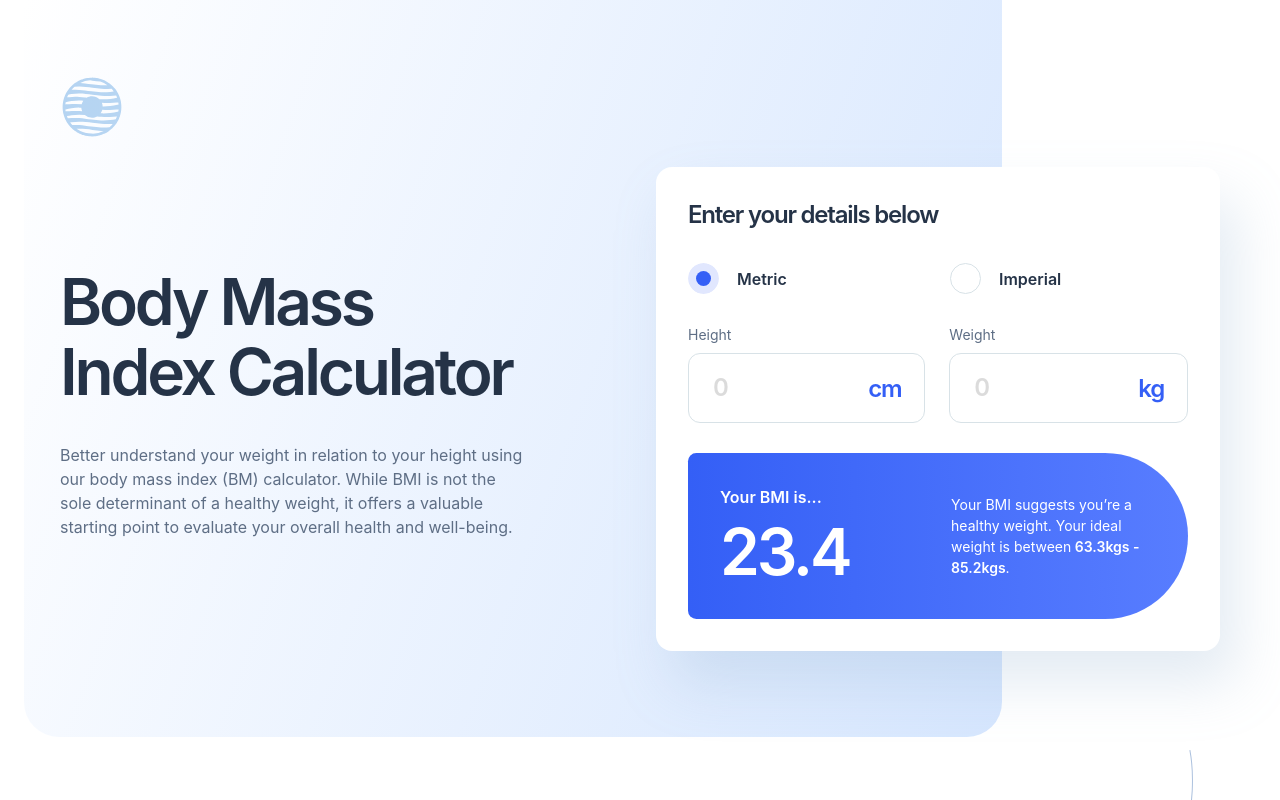
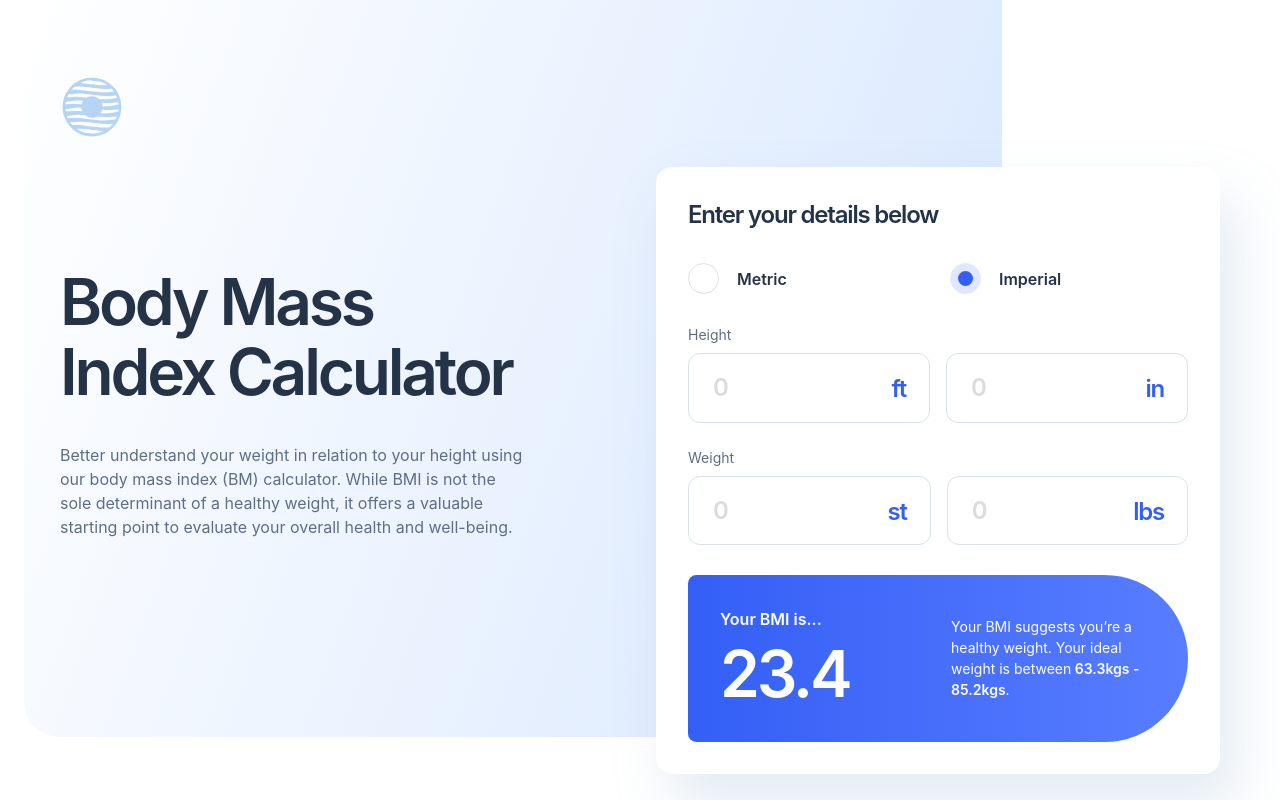
Before and after one commit to pchupchu/bmi-calculator, a React (Create React App) app: page / in a window 1280 px wide. Both pictures are taken after a click on the radio button "Imperial". Shown: the top 800 px of the page. Built offline with nearby package versions, Linux system fonts and the light colour scheme.

Commit message:
Add Imperial and Metric components

```diff
--- a/src/components/Calculator/Calculator.css
+++ b/src/components/Calculator/Calculator.css
@@ -109,70 +109,6 @@
   border: none;
 }
 
-.calculator__info {
-  margin: 0;
-  display: flex;
-  flex-direction: column;
-  padding: 0;
-  border: none;
-  gap: 16px;
-}
-
-@media screen and (min-width: 768px) {
-  .calculator__info {
-    flex-direction: row;
-    gap: 24px;
-  }
-}
-
-.calculator__info-container {
-  position: relative;
-}
-
-.calculator__label {
-  color: var(--grey);
-  font-size: var(--body-s);
-  line-height: var(--body-line-height);
-}
-
-.calculator__input {
-  margin-top: 8px;
-  padding: 20px 24px;
-  width: 100%;
-  box-sizing: border-box;
-  font-size: var(--heading-m);
-  font-weight: 600;
-  letter-spacing: -1.2px;
-  border-radius: 12px;
-  border: 1px solid var(--light-grey);
-  background-color: var(--white);
-  cursor: pointer;
-}
-
-.calculator__input::placeholder {
-  opacity: 0.25;
-}
-
-.calculator__input:focus {
-  outline: none;
-}
-
-.calculator__input:hover {
-  border-color: var(--blue);
-}
-
-.calculator__unit {
-  display: block;
-  position: absolute;
-  top: 48%;
-  right: 0;
-  font-size: var(--heading-m);
-  font-weight: 600;
-  letter-spacing: -1.2px;
-  color: var(--blue);
-  margin-right: 24px;
-}
-
 .calculator__result {
   padding: 32px;
   border-radius: 16px;
--- a/src/components/Calculator/Calculator.js
+++ b/src/components/Calculator/Calculator.js
@@ -1,72 +1,62 @@
+import { useState } from "react";
 import "./Calculator.css";
+import Metric from "../Metric/Metric";
+import Imperial from "../Imperial/Imperial";
 
 function Calculator() {
+  const [isMetic, setIsMetric] = useState(true);
+  const [isImperial, setIsImperial] = useState(false);
+
+  const handleMetricClick = () => {
+    setIsMetric(true);
+    setIsImperial(false);
+    console.log(`metric ${isMetic}`);
+    console.log(`imperial ${isImperial}`);
+  };
+
+  const handleImperialClick = () => {
+    setIsImperial(true);
+    setIsMetric(false);
+    console.log(`metric ${isMetic}`);
+    console.log(`imperial ${isImperial}`);
+  };
+
   return (
     <div className="calculator">
       <div className="calculator__container">
         <form className="calculator__form">
           <h2 className="calculator__title">Enter your details below</h2>
           <fieldset className="calculator__system">
-            <div class="calculator__custom-radio">
+            <div className="calculator__custom-radio">
               <input
                 type="radio"
                 name="choice"
                 id="metric"
                 value="metric"
                 className="calculator__choice"
-                checked
+                checked={isMetic}
+                onChange={handleMetricClick}
               />
-              <label for="metric" className="calculator__system-label">
+              <label htmlFor="metric" className="calculator__system-label">
                 Metric
               </label>
             </div>
-            <div class="calculator__custom-radio">
+            <div className="calculator__custom-radio">
               <input
                 type="radio"
                 name="choice"
                 id="imperial"
                 value="imperial"
                 className="calculator__choice"
+                checked={isImperial}
+                onChange={handleImperialClick}
               />
-              <label for="imperial" className="calculator__system-label">
+              <label htmlFor="imperial" className="calculator__system-label">
                 Imperial
               </label>
             </div>
           </fieldset>
-          <fieldset class="calculator__info">
-            <div className="calculator__info-container">
-              <label for="height" className="calculator__label">
-                Height
-              </label>
-              <input
-                type="text"
-                className="calculator__input"
-                id="height"
-                name="height"
-                placeholder="0"
-                required
-                // value={values.height || ""}
-                // onChange={handleChange}
-              />
-              <span className="calculator__unit">cm</span>
-            </div>
-            <div className="calculator__info-container">
-              <label for="weight" className="calculator__label">
-                Weight
-              </label>
-              <input
-                type="text"
-                className="calculator__input"
-                id="weight"
-                name="weight"
-                placeholder="0"
-                required
-                // value={values.height || ""}
-                // onChange={handleChange}
-              />
-              <span className="calculator__unit">kg</span>
-            </div>
-          </fieldset>
+          {isMetic ? <Metric /> : <Imperial />}
         </form>
         <div className="calculator__result">
           <div className="calculator__inner">
--- /dev/null
+++ b/src/components/Imperial/Imperial.css
@@ -0,0 +1,72 @@
+
+.imperial {
+  margin: 0;
+  display: flex;
+  flex-direction: column;
+  padding: 0;
+  border: none;
+  gap: 16px;
+}
+
+@media screen and (min-width: 768px) {
+  .imperial {
+    gap: 24px;
+  }
+}
+
+.imperial__wrapper {
+  display: flex;
+  gap: 16px;
+}
+
+.imperial__container {
+  position: relative;
+}
+
+.imperial__label {
+  color: var(--grey);
+  font-size: var(--body-s);
+  line-height: var(--body-line-height);
+}
+
+.imperial__label_disabled {
+  visibility: hidden;
+}
+
+.imperial__input {
+  margin-top: 8px;
+  padding: 20px 24px;
+  width: 100%;
+  box-sizing: border-box;
+  font-size: var(--heading-m);
+  font-weight: 600;
+  letter-spacing: -1.2px;
+  border-radius: 12px;
+  border: 1px solid var(--light-grey);
+  background-color: var(--white);
+  cursor: pointer;
+}
+
+.imperial__input::placeholder {
+  opacity: 0.25;
+}
+
+.imperial__input:focus {
+  outline: none;
+}
+
+.imperial__input:hover {
+  border-color: var(--blue);
+}
+
+.imperial__unit {
+  display: block;
+  position: absolute;
+  top: 47px;
+  right: 0;
+  font-size: var(--heading-m);
+  font-weight: 600;
+  letter-spacing: -1.2px;
+  color: var(--blue);
+  margin-right: 24px;
+}
--- /dev/null
+++ b/src/components/Imperial/Imperial.js
@@ -0,0 +1,86 @@
+import "./Imperial.css";
+
+function Imperial() {
+  return (
+    <fieldset className="imperial">
+      <div className="imperial__wrapper">
+        <div className="imperial__container">
+          <label htmlFor="height" className="imperial__label">
+            Height
+          </label>
+          <input
+            type="text"
+            className="imperial__input"
+            id="height"
+            name="height"
+            placeholder="0"
+            required
+            // value={values.height || ""}
+            // onChange={handleChange}
+          />
+          <span className="imperial__unit">ft</span>
+        </div>
+
+        <div className="imperial__container">
+          <label
+            htmlFor="height_in"
+            className="imperial__label imperial__label_disabled"
+          >
+            Height
+          </label>
+          <input
+            type="text"
+            className="imperial__input"
+            id="height_in"
+            name="height_in"
+            placeholder="0"
+            required
+            // value={values.height || ""}
+            // onChange={handleChange}
+          />
+          <span className="imperial__unit">in</span>
+        </div>
+      </div>
+      <div className="imperial__wrapper">
+        <div className="imperial__container">
+          <label htmlFor="weight" className="imperial__label">
+            Weight
+          </label>
+          <input
+            type="text"
+            className="imperial__input"
+            id="weight"
+            name="weight"
+            placeholder="0"
+            required
+            // value={values.height || ""}
+            // onChange={handleChange}
+          />
+          <span className="imperial__unit">st</span>
+        </div>
+
+        <div className="imperial__container">
+          <label
+            htmlFor="weight_lbs"
+            className="imperial__label imperial__label_disabled"
+          >
+            Height
+          </label>
+          <input
+            type="text"
+            className="imperial__input"
+            id="weight_lbs"
+            name="weight_lbs"
+            placeholder="0"
+            required
+            // value={values.height || ""}
+            // onChange={handleChange}
+          />
+          <span className="imperial__unit">lbs</span>
+        </div>
+      </div>
+    </fieldset>
+  );
+}
+
+export default Imperial;
--- /dev/null
+++ b/src/components/Metric/Metric.css
@@ -0,0 +1,64 @@
+
+.metric {
+  margin: 0;
+  display: flex;
+  flex-direction: column;
+  padding: 0;
+  border: none;
+  gap: 16px;
+}
+
+@media screen and (min-width: 768px) {
+  .metric {
+    flex-direction: row;
+    gap: 24px;
+  }
+}
+
+.metric__container {
+  position: relative;
+}
+
+.metric__label {
+  color: var(--grey);
+  font-size: var(--body-s);
+  line-height: var(--body-line-height);
+}
+
+.metric__input {
+  margin-top: 8px;
+  padding: 20px 24px;
+  width: 100%;
+  box-sizing: border-box;
+  font-size: var(--heading-m);
+  font-weight: 600;
+  letter-spacing: -1.2px;
+  border-radius: 12px;
+  border: 1px solid var(--light-grey);
+  background-color: var(--white);
+  cursor: pointer;
+}
+
+.metric__input::placeholder {
+  opacity: 0.25;
+}
+
+.metric__input:focus {
+  outline: none;
+}
+
+.metric__input:hover {
+  border-color: var(--blue);
+}
+
+.metric__unit {
+  display: block;
+  position: absolute;
+  top: 48%;
+  right: 0;
+  font-size: var(--heading-m);
+  font-weight: 600;
+  letter-spacing: -1.2px;
+  color: var(--blue);
+  margin-right: 24px;
+}
--- /dev/null
+++ b/src/components/Metric/Metric.js
@@ -0,0 +1,42 @@
+import "./Metric.css";
+
+function Metric() {
+  return (
+    <fieldset className="metric">
+      <div className="metric__container">
+        <label htmlFor="height" className="metric__label">
+          Height
+        </label>
+        <input
+          type="text"
+          className="metric__input"
+          id="height"
+          name="height"
+          placeholder="0"
+          required
+          // value={values.height || ""}
+          // onChange={handleChange}
+        />
+        <span className="metric__unit">cm</span>
+      </div>
+      <div className="metric__container">
+        <label htmlFor="weight" className="metric__label">
+          Weight
+        </label>
+        <input
+          type="text"
+          className="metric__input"
+          id="weight"
+          name="weight"
+          placeholder="0"
+          required
+          // value={values.height || ""}
+          // onChange={handleChange}
+        />
+        <span className="metric__unit">kg</span>
+      </div>
+    </fieldset>
+  );
+}
+
+export default Metric;
```
